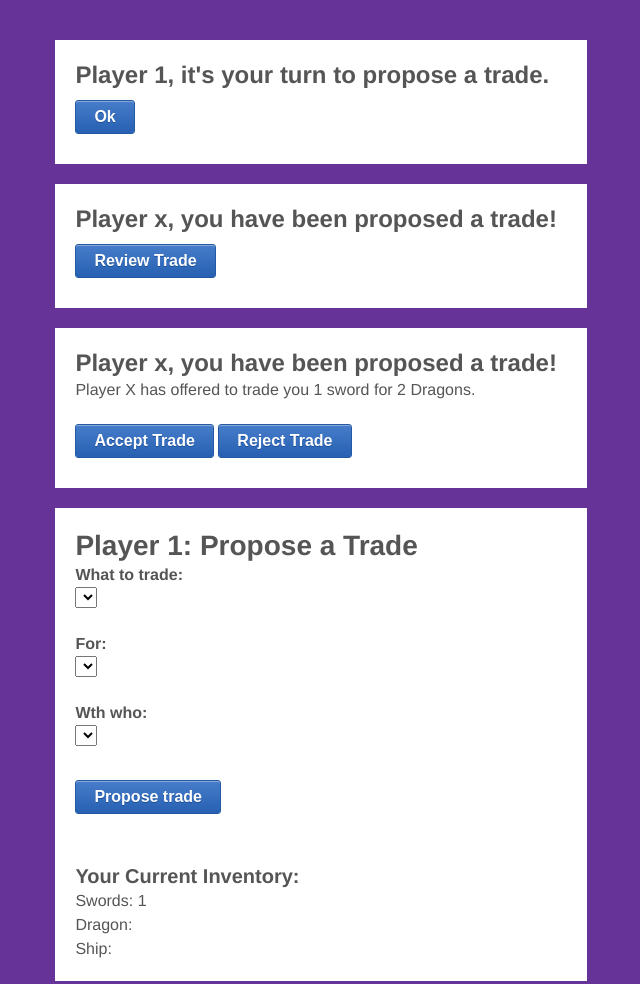
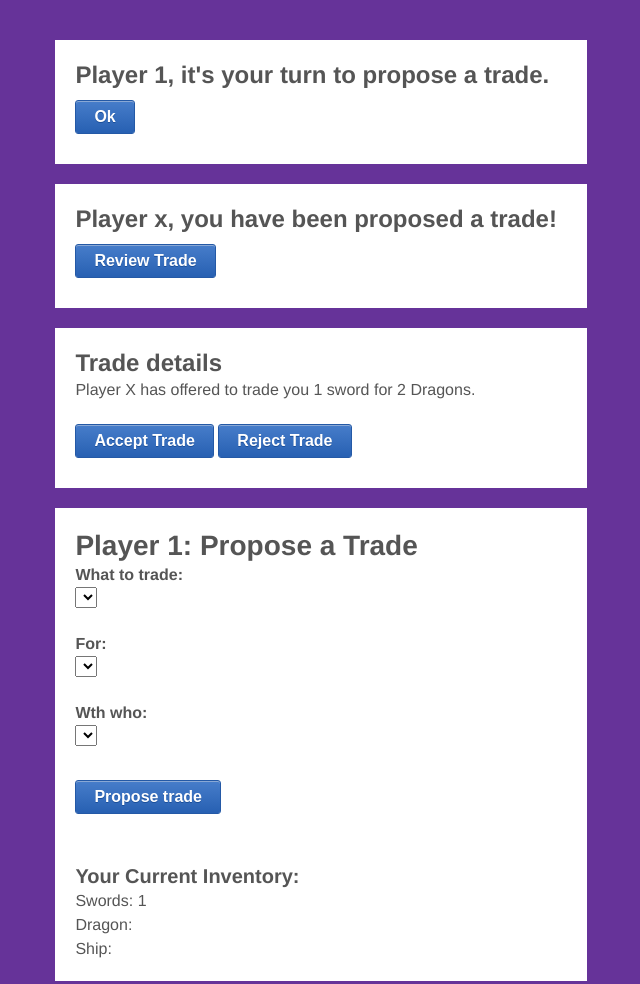
Before and after one commit to 18F/GoT, a plain HTML site: page index.html in a window 1280 px wide. Shown: the whole page, without its empty margins (319-959 px from the left). Drawn offline with Linux system fonts and the light colour scheme.

Commit message:
update box

```diff
--- a/index.html
+++ b/index.html
@@ -30,7 +30,7 @@
   </div>
 
   <div id="review_trade">
-    <h4><span id="current_player_name">Player x</span>, you have been proposed a trade!</h4>
+    <h4>Trade details</h4>
     <p><span id="trade_from">Player X</span> has offered to trade you <span id="giving_items" class="trade_detail">1 sword</span> for <span id="receiving_items" class="trade_detail">2 Dragons</span>.</p>
     <button id="accept_trade">Accept Trade</button>
     <button id="accept_trade">Reject Trade</button>
```
